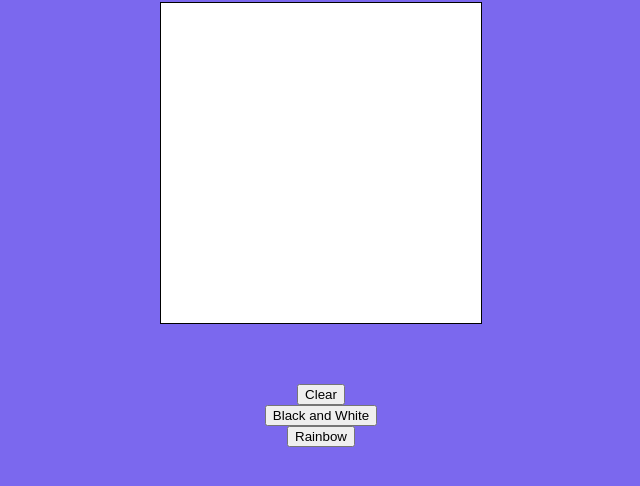
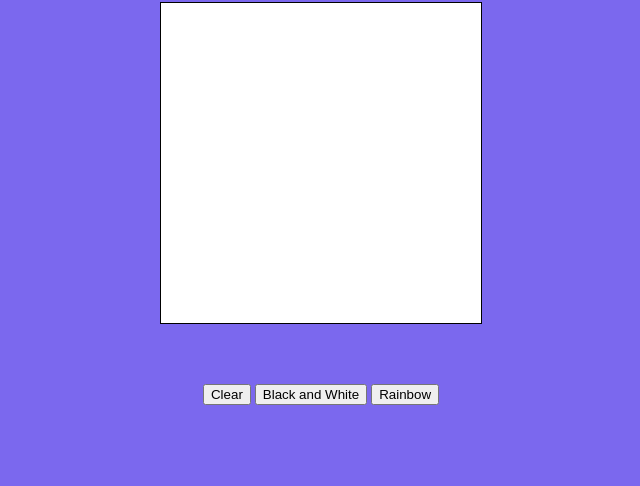
Before and after one commit to jh5287/etch-a-sketch, a plain HTML site: page index.html in a window 1280 px wide. Shown: the part 86-572 px from the top of the page, without its empty margins (319-959 px from the left). Drawn offline with Linux system fonts and the light colour scheme.

Commit message:
Reorder and space buttons

```diff
--- a/index.html
+++ b/index.html
@@ -11,8 +11,11 @@
 <body>
     <h1>Jared's Etch-a-Sketch!</h1>
     <div class="box"></div>
-    <button class="restart">Clear</button>
-    <button class="BW">Black and White</button>
-    <button class="color">Rainbow</button>
+    <div class="buttonGuys">
+        <button class="restart">Clear</button>
+        <button class="BW">Black and White</button>
+        <button class="color">Rainbow</button>
+    </div>
+
 </body>
 </html>
```
